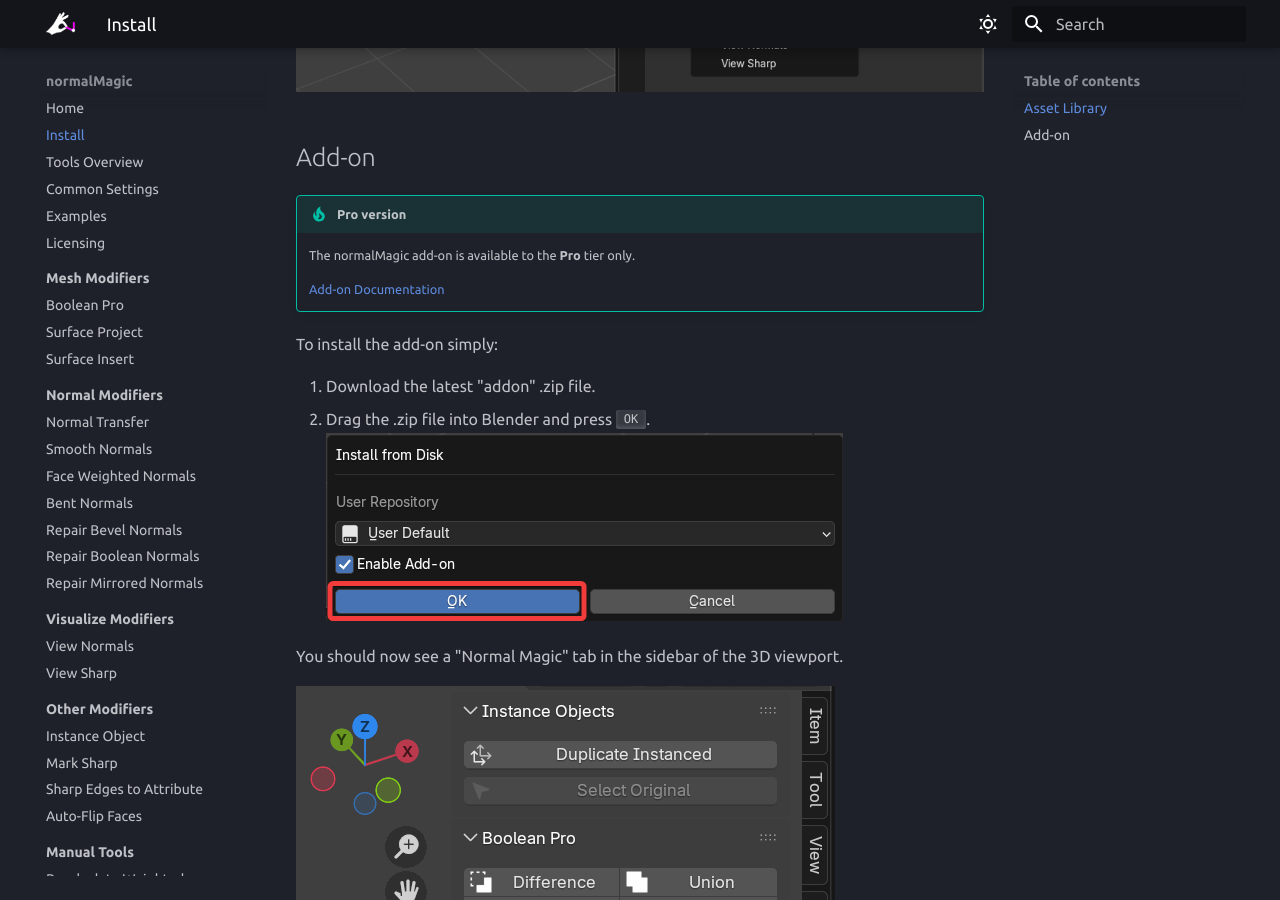
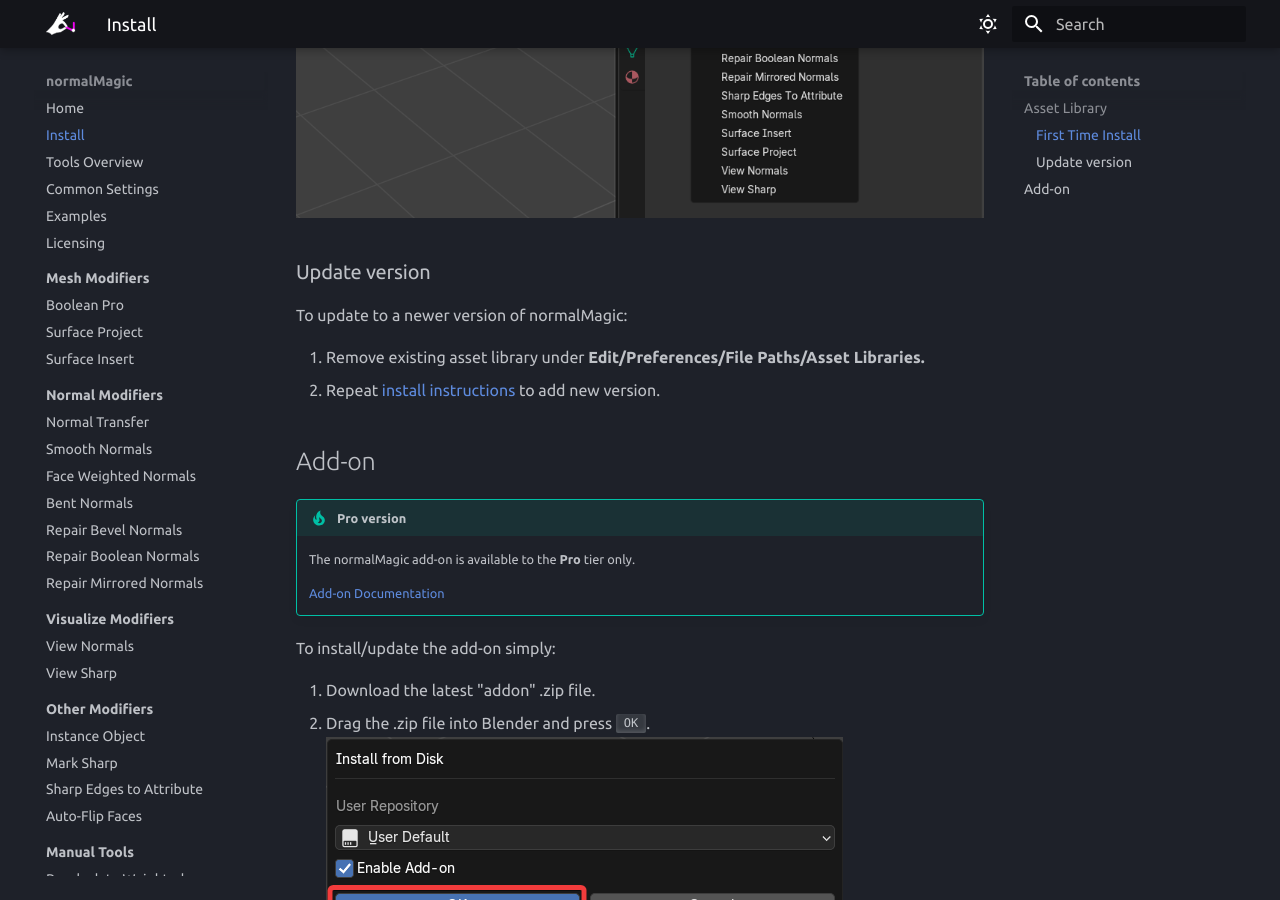
Before and after one commit to SpaghetMeNot/normalmagic, an MkDocs documentation site: the page built from docs/install.md, in a window 1280 px wide and 900 px high, scrolled down 3248 px. Built offline with MkDocs 1.6.1 and Material for MkDocs 9.7.7, drawn with Linux system fonts in a browser that asks for light colours; some web fonts are replaced; the version menu is left out; some of the changed text lies outside the part shown.

Commit message:
Adding upgrade instructions

```diff
--- a/docs/install.md
+++ b/docs/install.md
@@ -2,6 +2,7 @@
 
 normalMagic is installed as an **asset library** in Blender. There is an optional **add-on** included with the Pro version which makes it easier and faster to set up certain modifiers.
 
+Timestamped install video:
 <iframe width="900" height="390" src="https://www.youtube.com/embed/JhmOyhYI4zM?si=lt3rrJaOTV8b3G8s&amp;start=100" title="YouTube video player" frameborder="0" allow="accelerometer; autoplay; clipboard-write; encrypted-media; gyroscope; picture-in-picture; web-share" referrerpolicy="strict-origin-when-cross-origin" allowfullscreen></iframe>
 
 ## Asset Library
@@ -13,7 +14,7 @@
 
     !!! info "For more information on asset libraries you can check Blender's [Official Documentation](https://docs.blender.org/manual/en/dev/files/asset_libraries/introduction.html#introduction)"
 
-
+### First Time Install
 
 1. Download latest .zip file for the closest Blender version (*normalMagic 4.5 v1.0.blend*).
 2. Unzip/extract to a folder in your desired location.
@@ -21,9 +22,18 @@
 4. Click ++"\+"++ Add Asset Library. ![install_1](assets/install/install_1.png)
 5. Navigate to the unzipped folder and press **Add Asset Library**. ![install_2](assets/install/install_2.png)
 6. You should now see "normalMagic" in your asset libraries.
-**Optional**: Here you can choose how the data is imported in by default. See the [Official Documentation](https://docs.blender.org/manual/en/latest/editors/asset_browser.html#import-settings) for more information. ![install_3](./assets/install/install_3.png)
+**Optional**: Here you can choose how the data is imported by default. Setting this to 'Link' will reduce file sizes and make it easier to update versions. See the [Official Documentation](https://docs.blender.org/manual/en/latest/editors/asset_browser.html#import-settings) for more information. ![install_3](./assets/install/install_3.png)
 
 normalMagic should now be installed. Modifiers will now show up under the **Add Modifier** menu. ![install_check](./assets/install/install_check.png)
+
+### Update version
+
+To update to a newer version of normalMagic:
+
+1. Remove existing asset library under **Edit/Preferences/File Paths/Asset Libraries.**
+2. Repeat [install instructions](#first-time-install) to add new version.
+
+
 
 ## Add-on
 
@@ -33,7 +43,7 @@
     [Add-on Documentation](./add-on/index.md)
 
 
-To install the add-on simply:
+To install/update the add-on simply:
 
 1. Download the latest "addon" .zip file.
 2. Drag the .zip file into Blender and press ++"OK"++. ![install_addon](./assets/install/install_addon.png)
```
